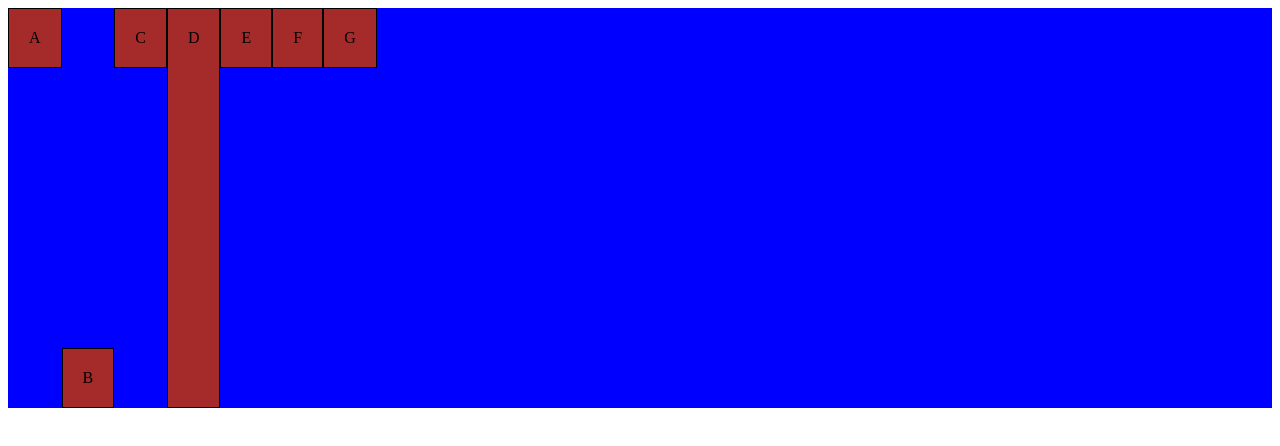
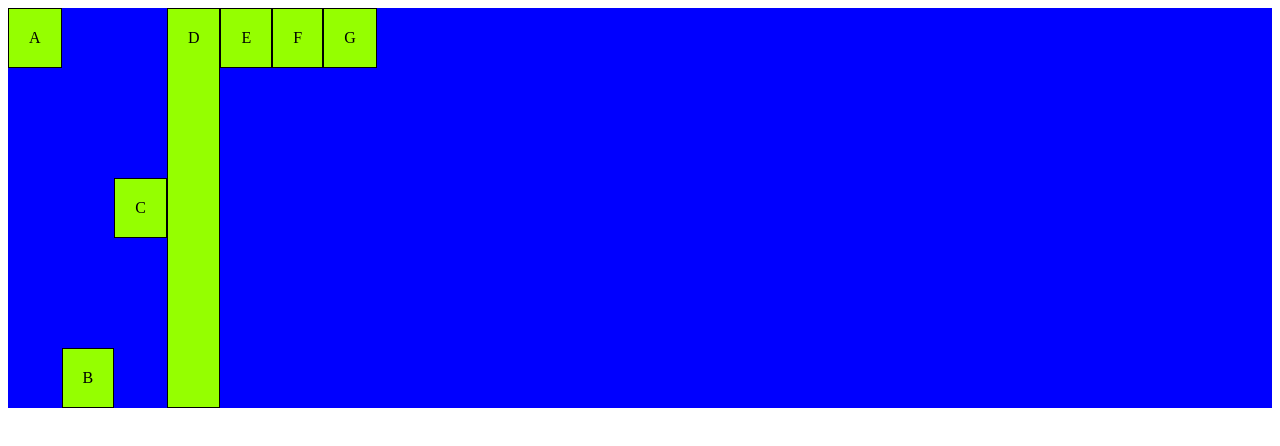
Before and after one commit to yMatheusFernandes/html-css, a plain HTML site: page exs/ex27/flex007/index.html in a window 1280 px wide. Drawn offline with Linux system fonts and the light colour scheme.

Commit message:
Update index.html

```diff
--- a/exs/ex27/flex007/index.html
+++ b/exs/ex27/flex007/index.html
@@ -14,7 +14,7 @@
         }
 
         div.item{
-            background-color: brown;
+            background-color: rgb(149, 255, 0);
             border: 1px solid black;
             text-align: center;
             padding: 20px;
@@ -27,7 +27,7 @@
             align-self: flex-end;
         }
         #i3{
-
+            align-self: center;
         }
         #i4{
             align-self: stretch;
```
